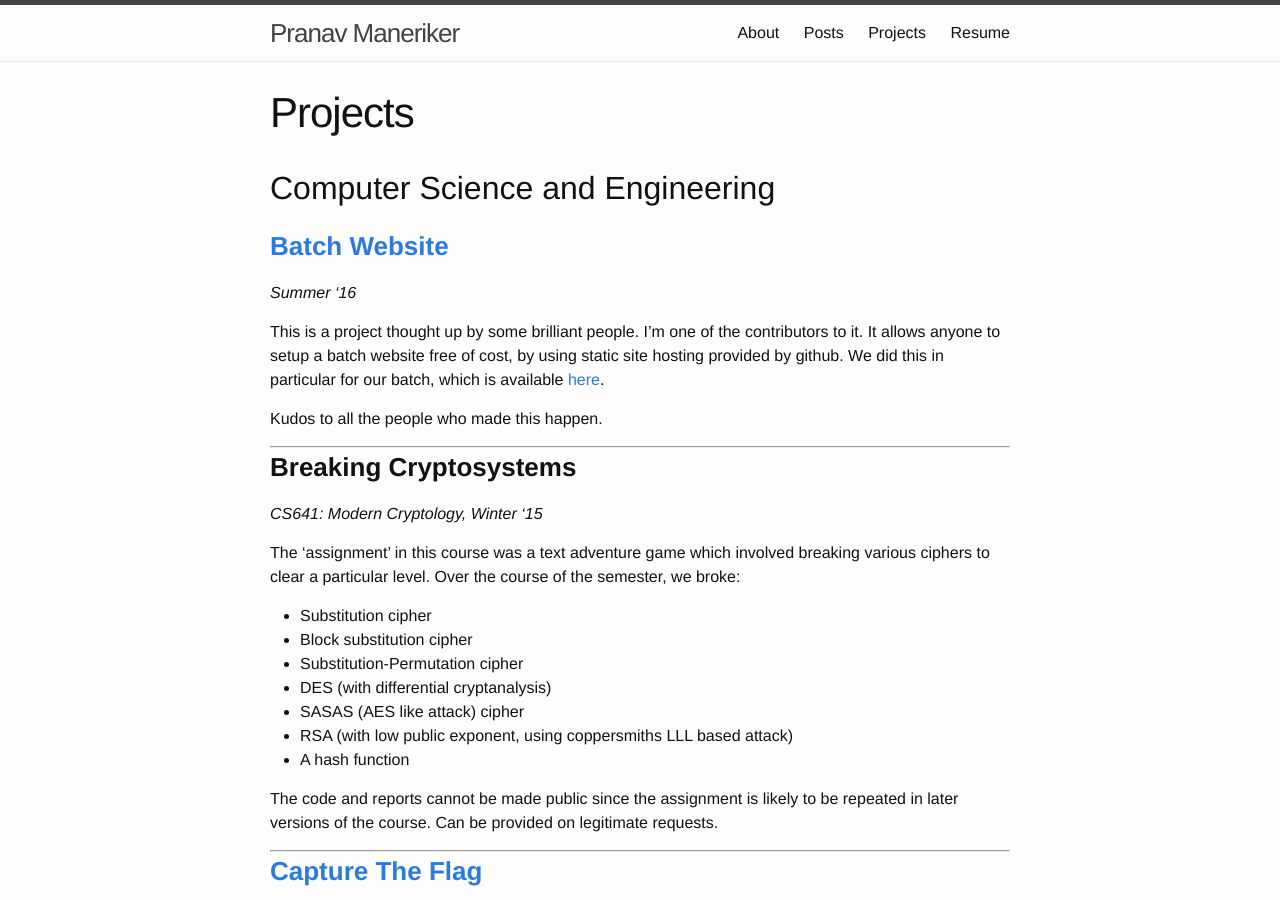
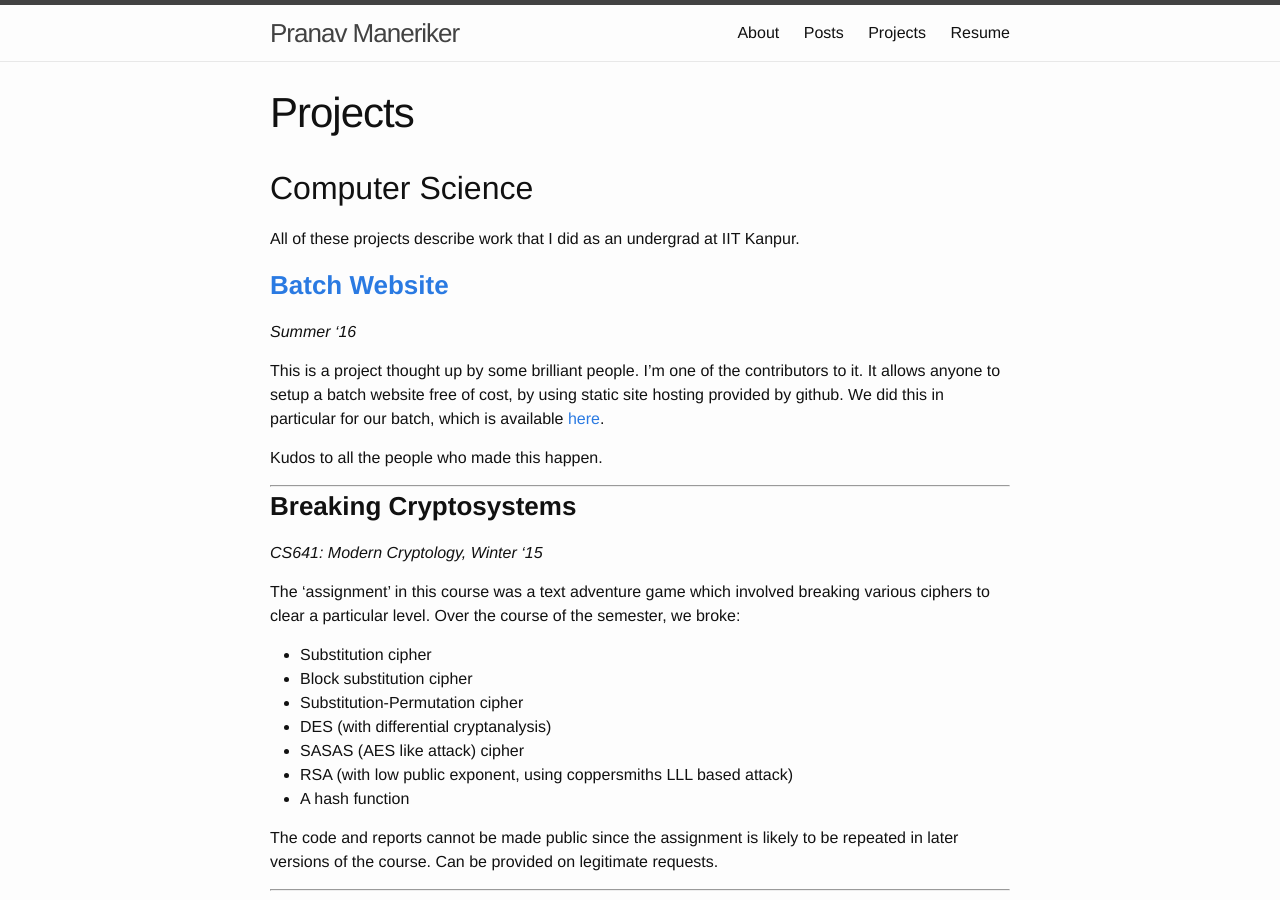
Before and after one commit to pranavmaneriker/pranavmaneriker.github.io, a Jekyll site: the page built from projects.md, in a window 1280 px wide and 900 px high. Built offline with Jekyll 4.4.1, drawn with Linux system fonts in a browser that asks for light colours.

Commit message:
Basic update

```diff
--- a/projects.md
+++ b/projects.md
@@ -4,7 +4,9 @@ title: Projects
 permalink: /projects/
 ---
 
-## Computer Science and Engineering
+## Computer Science
+
+All of these projects describe work that I did as an undergrad at IIT Kanpur.
 
 ### **[Batch Website](https://github.com/sid17/iitky12)**
 _Summer '16_
```
Also changed, not shown: about.md (+2 -0 lines).
